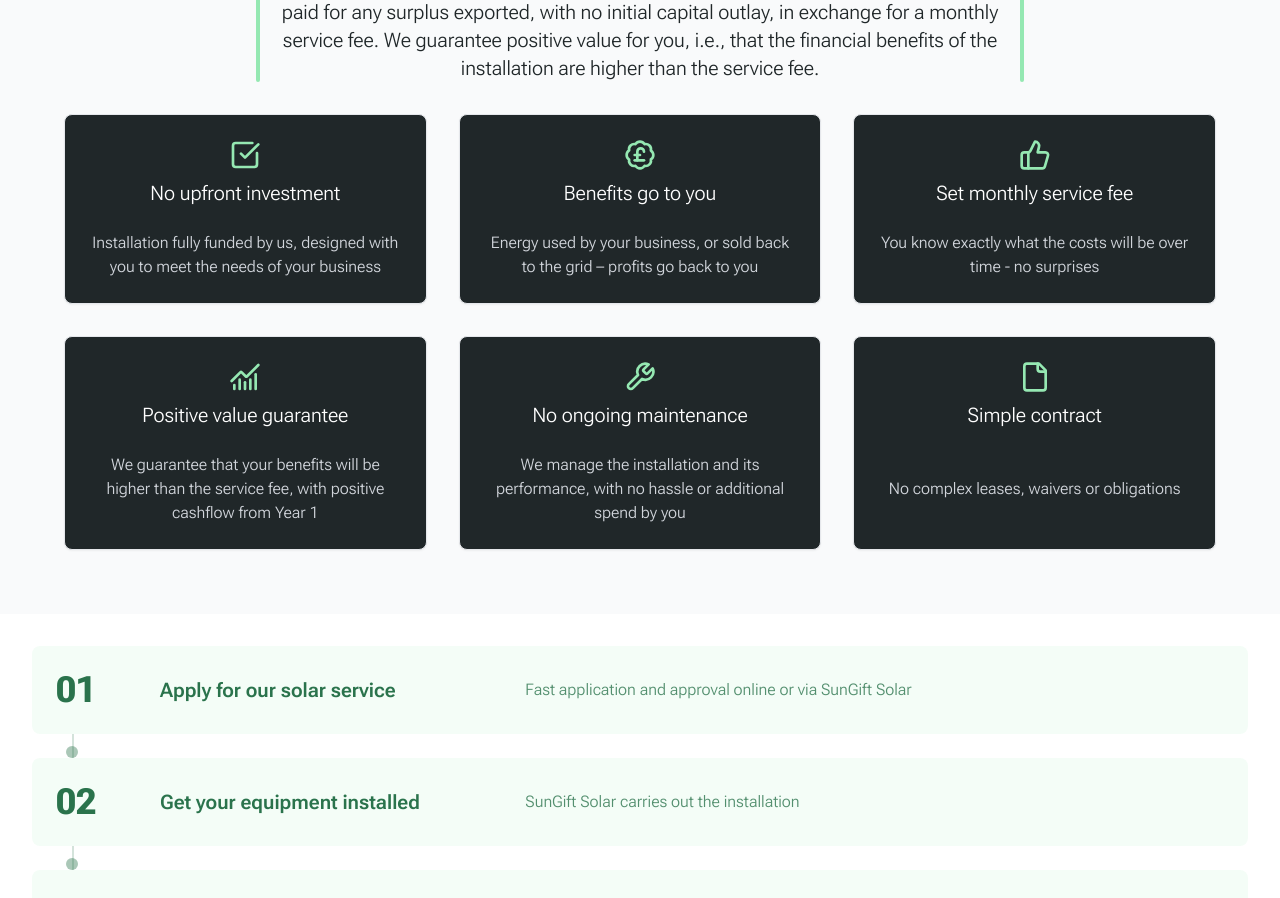
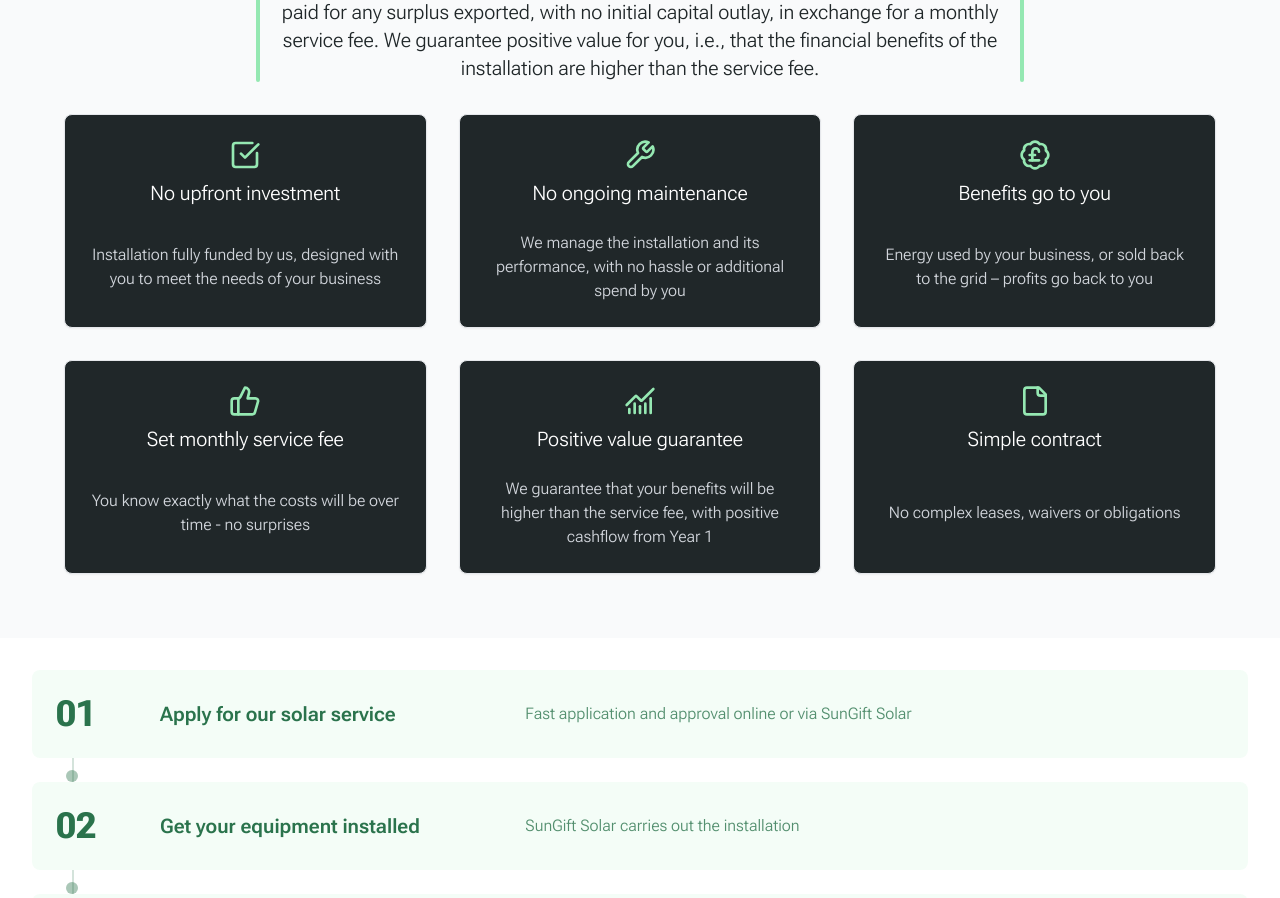
Before and after one commit to marianne-p/ges, a React (Vite) app: page / in a window 1280 px wide. Shown: the part 1240-2138 px from the top of the page. Built offline with nearby package versions, Linux system fonts and the light colour scheme.

Commit message:
Update Services.jsx
reordered boxes

```diff
--- a/src/components/Services.jsx
+++ b/src/components/Services.jsx
@@ -7,6 +7,11 @@ const services = [
     icon: <SquareCheckBig className="h-8 w-8" />,
     title: "No upfront investment",
     description: "Installation fully funded by us, designed with you to meet the needs of your business",
+  },
+  {
+    icon: <Wrench className="h-8 w-8" />,
+    title: "No ongoing maintenance",
+    description: "We manage the installation and its performance, with no hassle or additional spend by you",
   },
   {
     icon: <BadgePoundSterling className="h-8 w-8" />,
@@ -22,11 +27,6 @@ const services = [
     icon: <ChartNoAxesCombined className="h-8 w-8" />,
     title: "Positive value guarantee",
     description: "We guarantee that your benefits will be higher than the service fee, with positive cashflow from Year 1",
-  },
-  {
-    icon: <Wrench className="h-8 w-8" />,
-    title: "No ongoing maintenance",
-    description: "We manage the installation and its performance, with no hassle or additional spend by you",
   },
   {
     icon: <File className="h-8 w-8" />,
```
